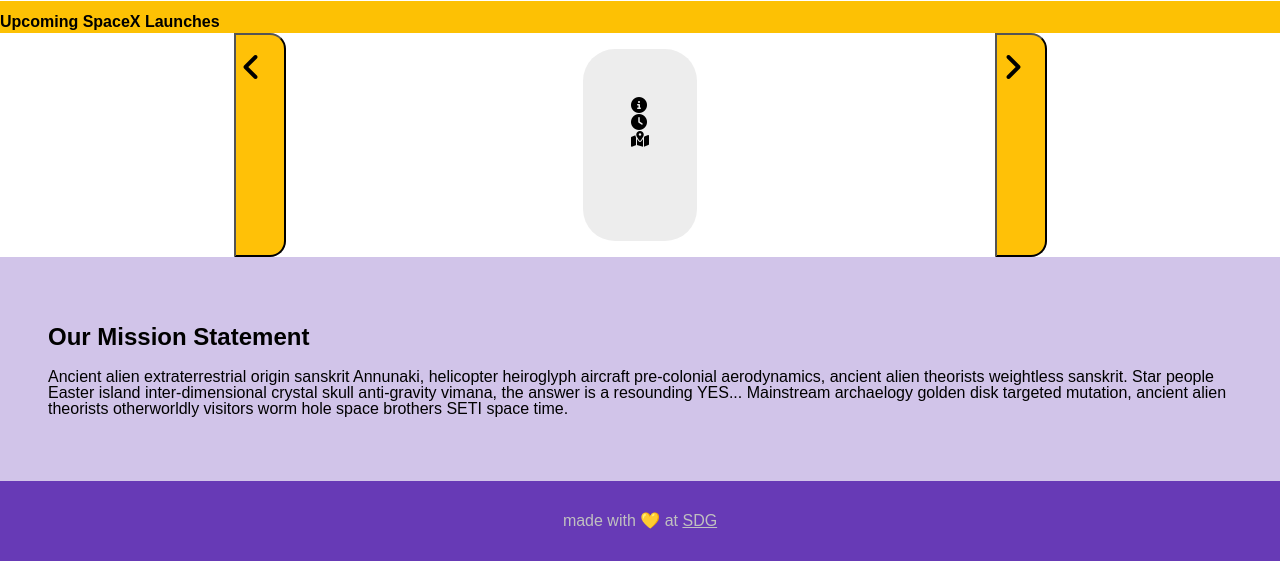
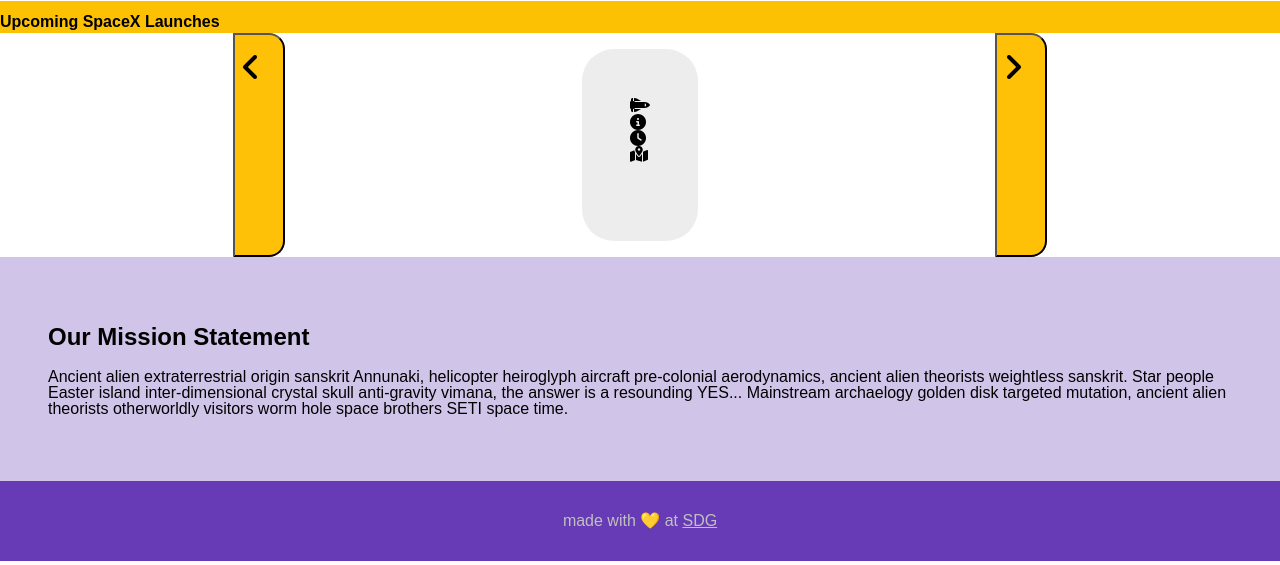
Before and after one commit to mallorysmith64/space-x, a website: page public/index.html in a window 1280 px wide. Shown: the part 235-800 px from the top of the page. Drawn offline with Linux system fonts and the light colour scheme; no server answers.

Commit message:
rowed icons, adding mission name to launch card now

```diff
--- a/public/index.html
+++ b/public/index.html
@@ -38,18 +38,21 @@
       <button class="arrows left-arrow">
         <i class="fas fa-angle-left"></i></button>
 
-      <!-- <h3 class="mission-info"></h3> -->
       <ul class="card-background">
-        <i class="fas fa-info-circle"></i>
         <section>
+          <i class="fas fa-space-shuttle"></i>
+          <li class="mission-name"></li>
+        </section>
+        <section class="row-icons">
+          <i class="fas fa-info-circle"></i>
           <li class="mission-details"></li>
         </section>
-        <i class="fas fa-clock"></i>
-        <section>
+        <section class="row-icons">
+          <i class="fas fa-clock"></i>
           <li class="countdown"></li>
         </section>
-        <i class="fas fa-map-marked-alt"></i>
-        <section>
+        <section class="row-icons">
+          <i class="fas fa-map-marked-alt"></i>
           <li class="launch-location"></li>
         </section>
       </ul>
--- a/public/screen.css
+++ b/public/screen.css
@@ -102,6 +102,16 @@ main {
   justify-content: space-evenly;
 }
 
+/* .mission-name {
+display:flex;
+
+} */
+
+.row-icons {
+  display: flex;
+  flex-direction: row;
+}
+
 .statement-background {
   background-color: #d1c4e9;
   padding: 3em;
```
